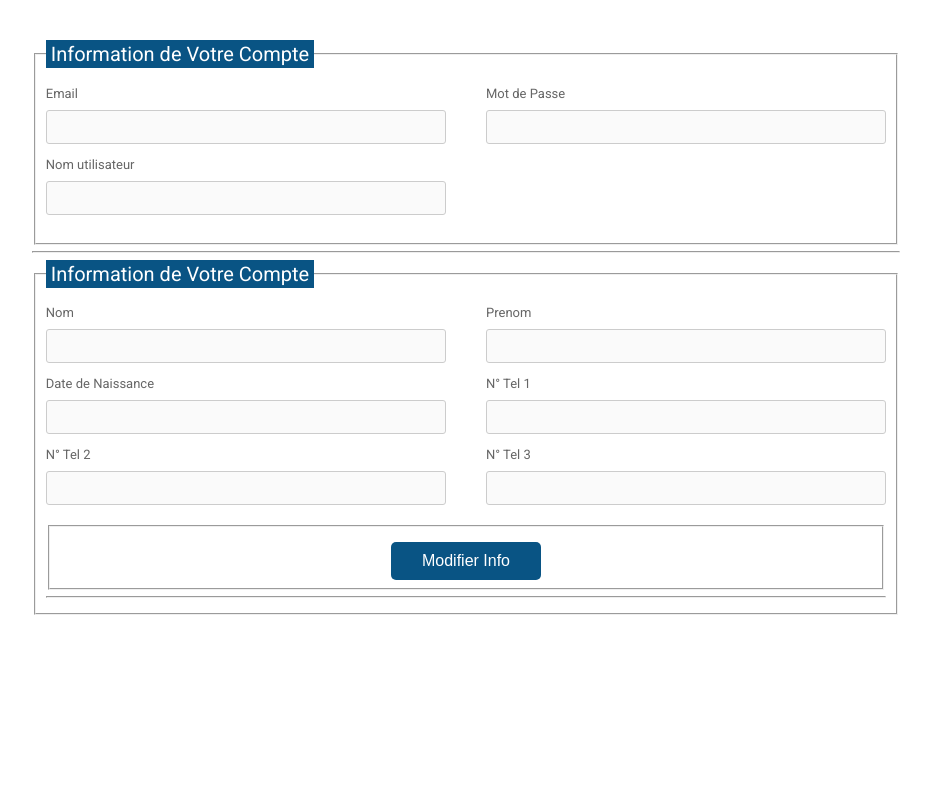
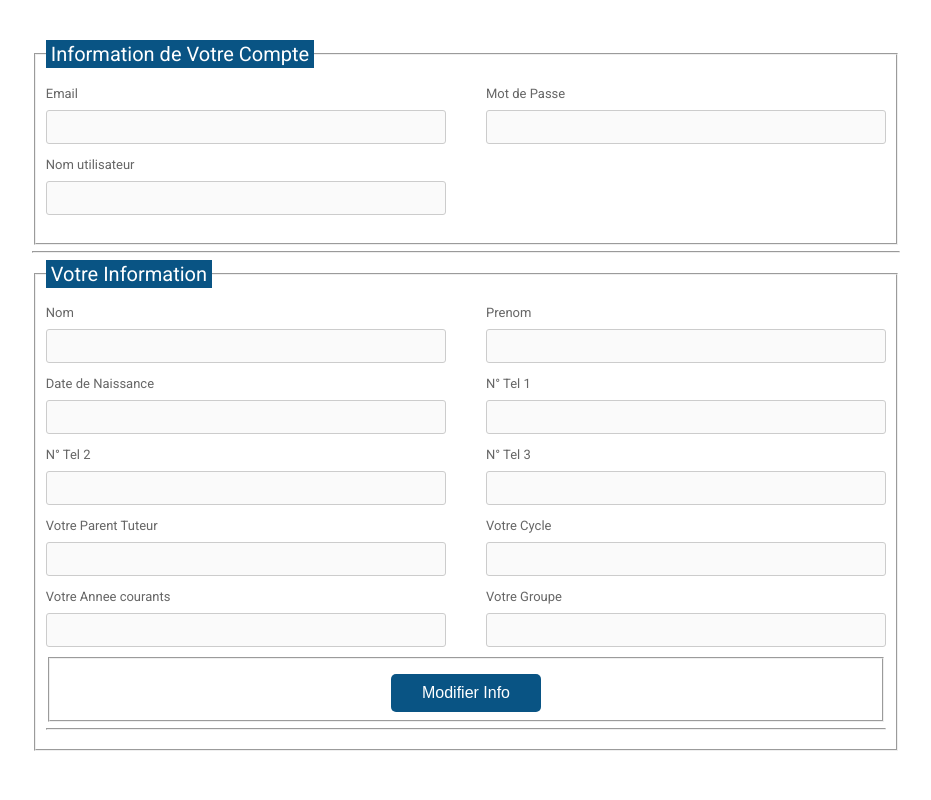
Before and after one commit to NohaNekamiche/E-school_Plateforme, a PHP site: page /EspaceEleve/InfoPage.php in a window 1280 px wide. Shown: the whole page, without its empty margins (174-1105 px from the left). Run offline with PHP 8.4, Linux system fonts and the light colour scheme; data comes from the database, SQL or seed files in the repository; data that the repository does not hold is empty; some libraries are stand-ins or nearby versions.

Commit message:
accueil eleve

```diff
--- a/Controler/parentCtrl.php
+++ b/Controler/parentCtrl.php
@@ -20,5 +20,8 @@ class parentCtrl{
     public function deleteParentById($id,$idUser){
         parents::deleteParentById($id,$idUser);
     }
+    public function getParentById($id){
+        return parents::getParentById($id);
+    }
 }
 ?>
--- a/Model/parent.php
+++ b/Model/parent.php
@@ -38,5 +38,10 @@ class parents{
             model::delete($requete);
             model::delete($requeste);
     }
+    public static function getParentById($id){
+        model::connexion();
+        $requeste="SELECT * FROM parents WHERE id='$id'";
+        return model::getField($requeste);
+    }
 }
 ?>
--- a/Vue/EleveVues/infopageVue.php
+++ b/Vue/EleveVues/infopageVue.php
@@ -1,6 +1,8 @@
 <?php
 require_once "../Controler/EleveCtrl.php";
 require_once "../Controler/userCtrl.php";
+require_once "../Controler/parentCtrl.php";
+require_once "../Controler/niveauCtrl.php";
 class infopageVue{
     private $controller;
     private $user;
@@ -38,8 +40,12 @@ class infopageVue{
     }
 
     public function getInfoEleve(){
+        $parentCtrl=new parentCtrl();
+        $parent=$parentCtrl->getParentById($this->eleve[0]['idParent']);
+        $nivCtrl=new niveauCtrl();
+        $niv=$nivCtrl->getNiveauById($this->eleve[0]['idNiv']);
         echo '  <hr/>
-        <fieldset><legend>Information de Votre Compte </legend>
+        <fieldset><legend>Votre Information </legend>
         <div class="item">
             <div class="name-item">
               <div>
@@ -70,7 +76,25 @@ class infopageVue{
               <label>N° Tel 3</label>
                   <input onclick="enable_disable()" type="text" name="address" value="'.$this->eleve[0]['NumTel3'].'" disabled required />
               </div>
-        </div></div><fieldset>
+        </div>
+        <div class="name-item">
+        <div>
+        <label>Votre Parent Tuteur</label>
+            <input onclick="enable_disable()" type="text" name="address" value="'.$parent['nom'].'  '.$parent['prenom'].'" disabled required />
+        </div>
+        <div>
+        <label>Votre Cycle</label>
+        <input onclick="enable_disable()" type="text" name="address" value="'.$niv[0]['cycle'].'" disabled required />
+        </div>
+        <div>
+        <label>Votre Annee courants</label>
+        <input onclick="enable_disable()" type="text" name="address" value=" '.$niv[0]['annee'].'" disabled required />
+    </div>
+    <div>
+    <label>Votre Groupe</label>
+    <input onclick="enable_disable()" type="text" name="address" value="'.$niv[0]['grp'].'" disabled required />
+    </div>
+        </div><fieldset>
           <div class="btn-block">
           <button type="submit" name="Ajouter">Modifier Info</button>
           </div>
```
Also changed, not shown: EspaceEleve/AccueilEleve.php (+27 -0 lines).
